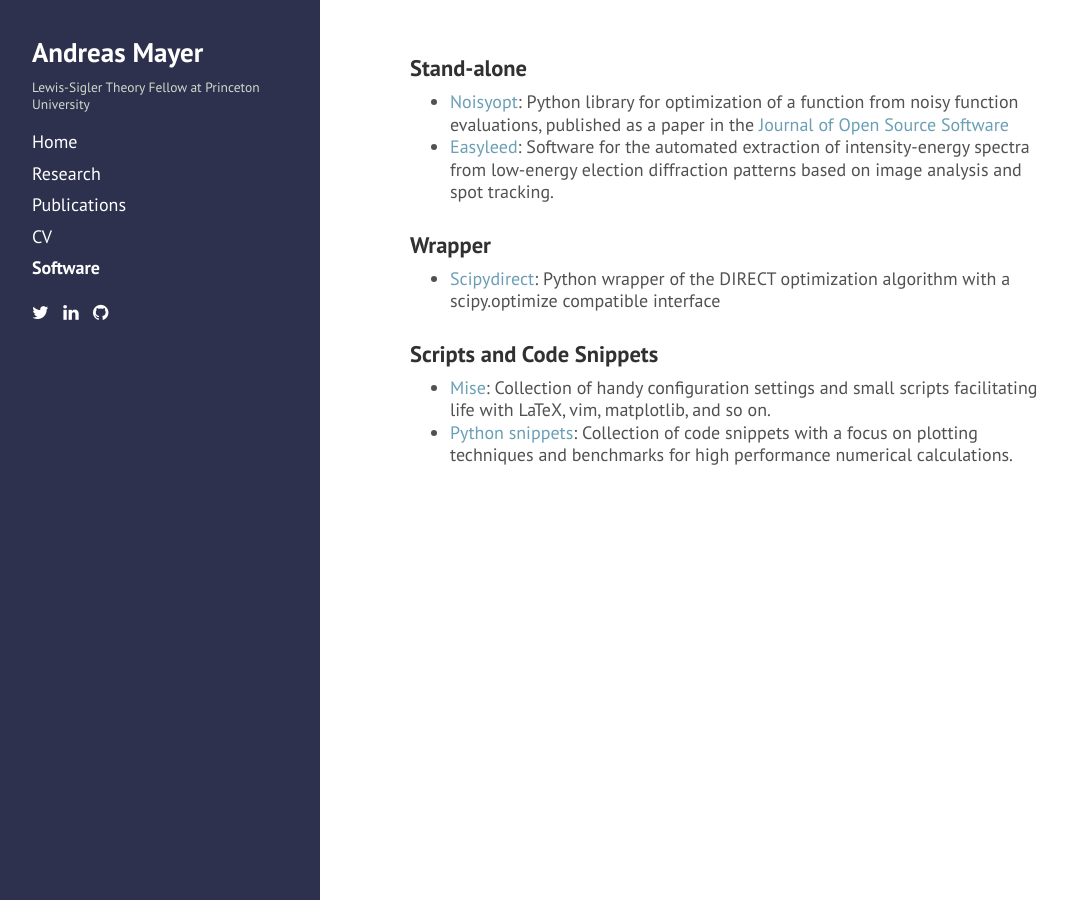
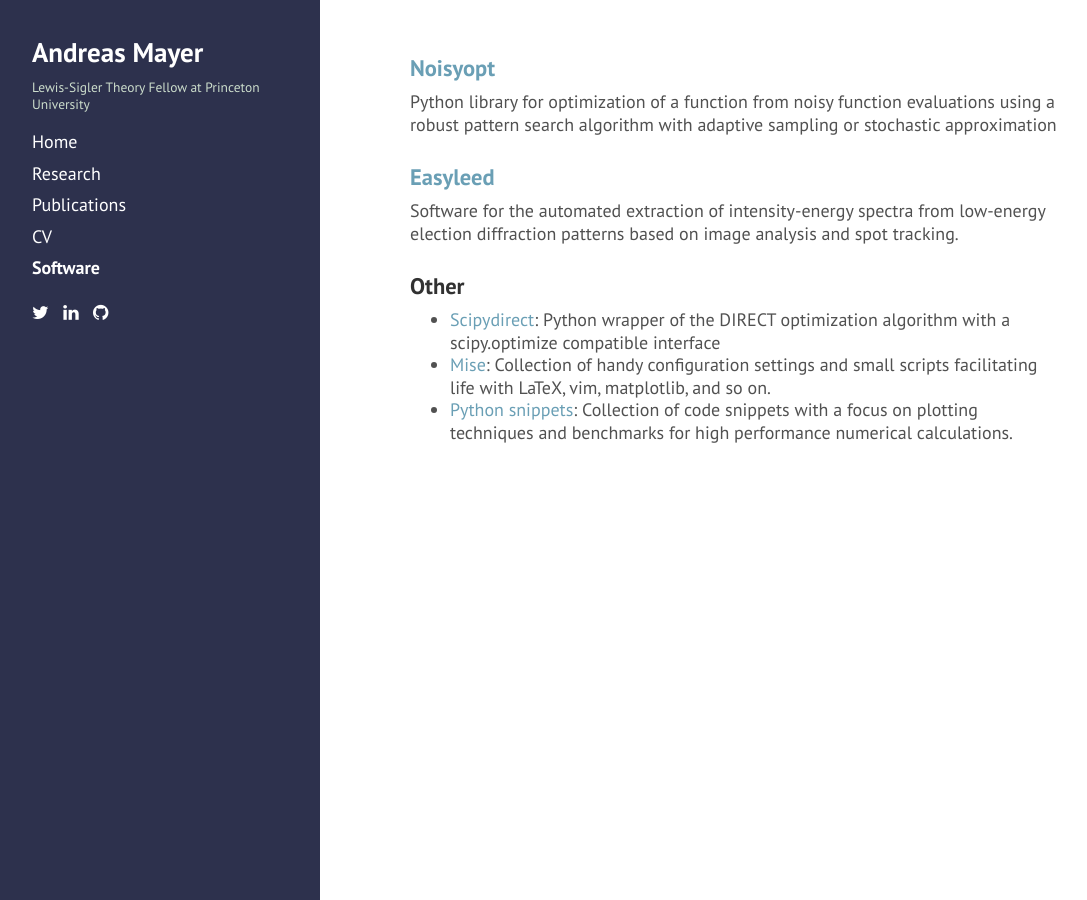
Before and after one commit to andim/andim.github.io, a Jekyll site: the page built from software.md, in a window 1280 px wide. Shown: the whole page, without its empty margins (4-1091 px from the left). Built offline with Jekyll 4.4.1, drawn with Linux system fonts in a browser that asks for light colours; nearby versions of some CDN libraries.

Commit message:
software restructured

```diff
--- a/software.md
+++ b/software.md
@@ -4,16 +4,16 @@ title: Software
 order: 5
 ---
 
-### Stand-alone
+### [Noisyopt](http://noisyopt.readthedocs.org/)
 
-- [Noisyopt](http://noisyopt.readthedocs.org/): Python library for optimization of a function from noisy function evaluations, published as a paper in the [Journal of Open Source Software](http://dx.doi.org/10.21105/joss.00258)
-- [Easyleed](http://andim.github.io/easyleed/): Software for the automated extraction of intensity-energy spectra from low-energy election diffraction patterns based on image analysis and spot tracking.
+Python library for optimization of a function from noisy function evaluations using a robust pattern search algorithm with adaptive sampling or stochastic approximation
 
-### Wrapper
+### [Easyleed](http://andim.github.io/easyleed/)
+
+Software for the automated extraction of intensity-energy spectra from low-energy election diffraction patterns based on image analysis and spot tracking.
+
+### Other
 
 - [Scipydirect](http://scipydirect.readthedocs.org/): Python wrapper of the DIRECT optimization algorithm with a scipy.optimize compatible interface
-
-### Scripts and Code Snippets
-
 - [Mise](https://github.com/andim/mise): Collection of handy configuration settings and small scripts facilitating life with LaTeX, vim, matplotlib, and so on.
 - [Python snippets](https://github.com/andim/pysnippets): Collection of code snippets with a focus on plotting techniques and benchmarks for high performance numerical calculations.
```
